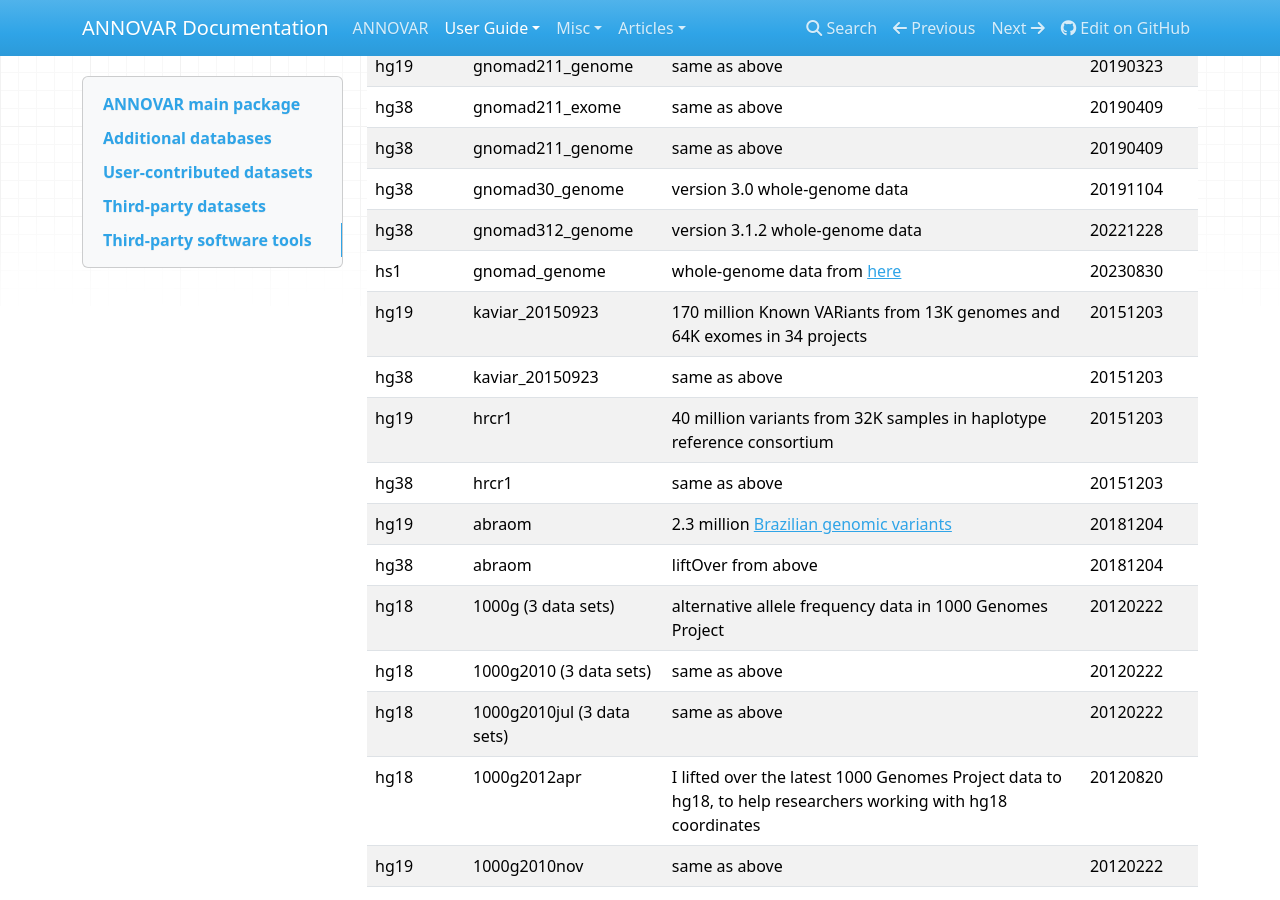
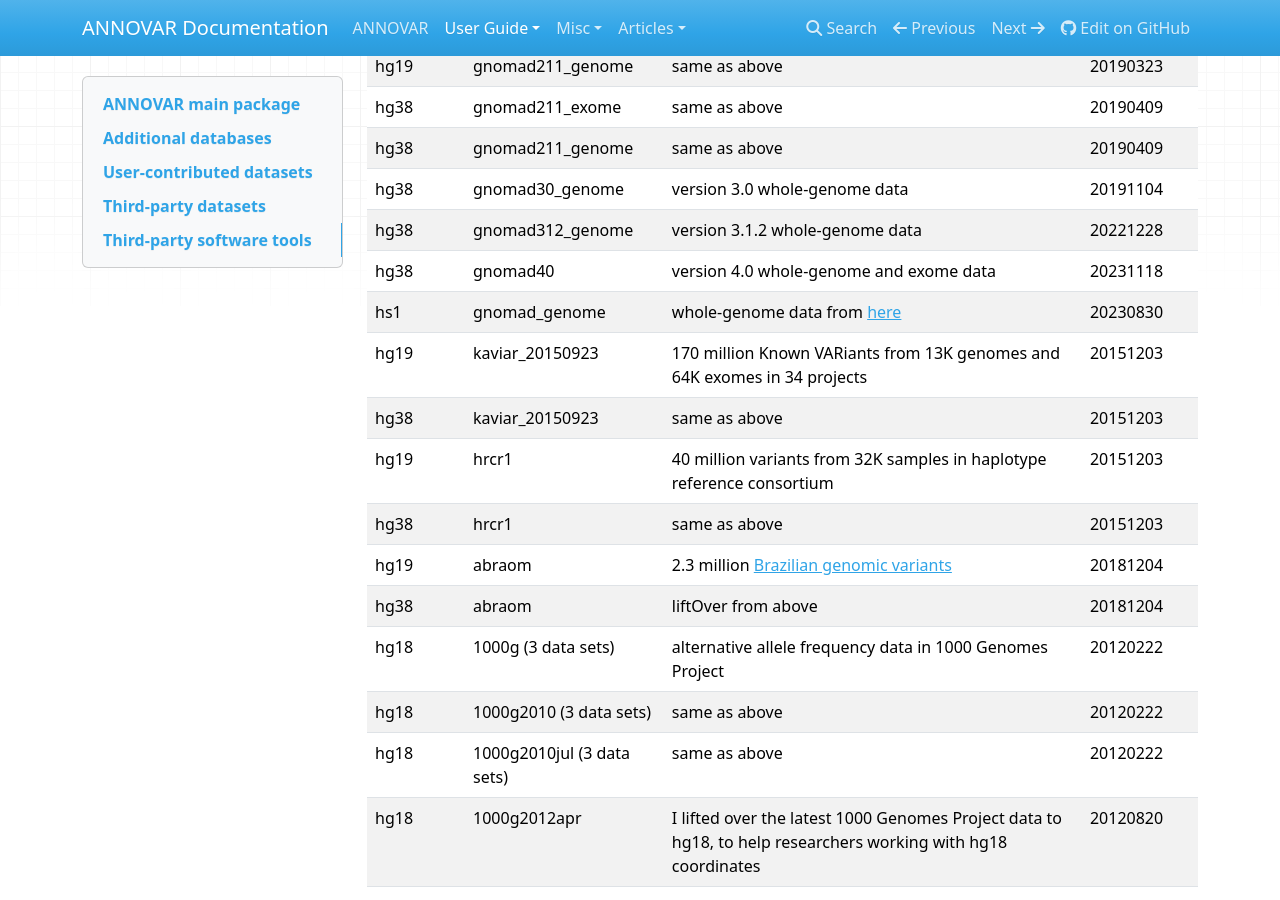
Before and after one commit to WGLab/doc-ANNOVAR, an MkDocs documentation site: the page built from docs/user-guide/download.md, in a window 1280 px wide and 900 px high, scrolled down 5746 px. Built offline with MkDocs 1.6.1, drawn with Linux system fonts in a browser that asks for light colours; nearby versions of some CDN libraries; comment, search, counter and statistics services are not loaded.

Commit message:
Update download.md

```diff
--- a/docs/user-guide/download.md
+++ b/docs/user-guide/download.md
@@ -118,6 +118,7 @@ NOTE: several whole-genome databases (cadd, cadd13, fathmm, dann, eigen, gerp++,
 | hg38 | gnomad211_genome | same as above | 20190409 |
 | hg38 | gnomad30_genome | version 3.0 whole-genome data | 20191104 |
 | hg38 | gnomad312_genome | version 3.1.2 whole-genome data | 20221228 |
+| hg38 | gnomad40 | version 4.0 whole-genome and exome data | 20231118 |
 | hs1 | gnomad_genome | whole-genome data from [here](https://ftp.ensembl.org/pub/rapid-release/species/Homo_sapiens/GCA_009914755.4/ensembl/variation/2022_10/vcf/Homo_sapiens-GCA_009914755.4-2022_10-gnomad.vcf.gz) | 20230830 |
 | hg19 | kaviar_20150923 | 170 million Known VARiants from 13K genomes and 64K exomes in 34 projects | 20151203 |
 | hg38 | kaviar_20150923 | same as above | 20151203 |
```
